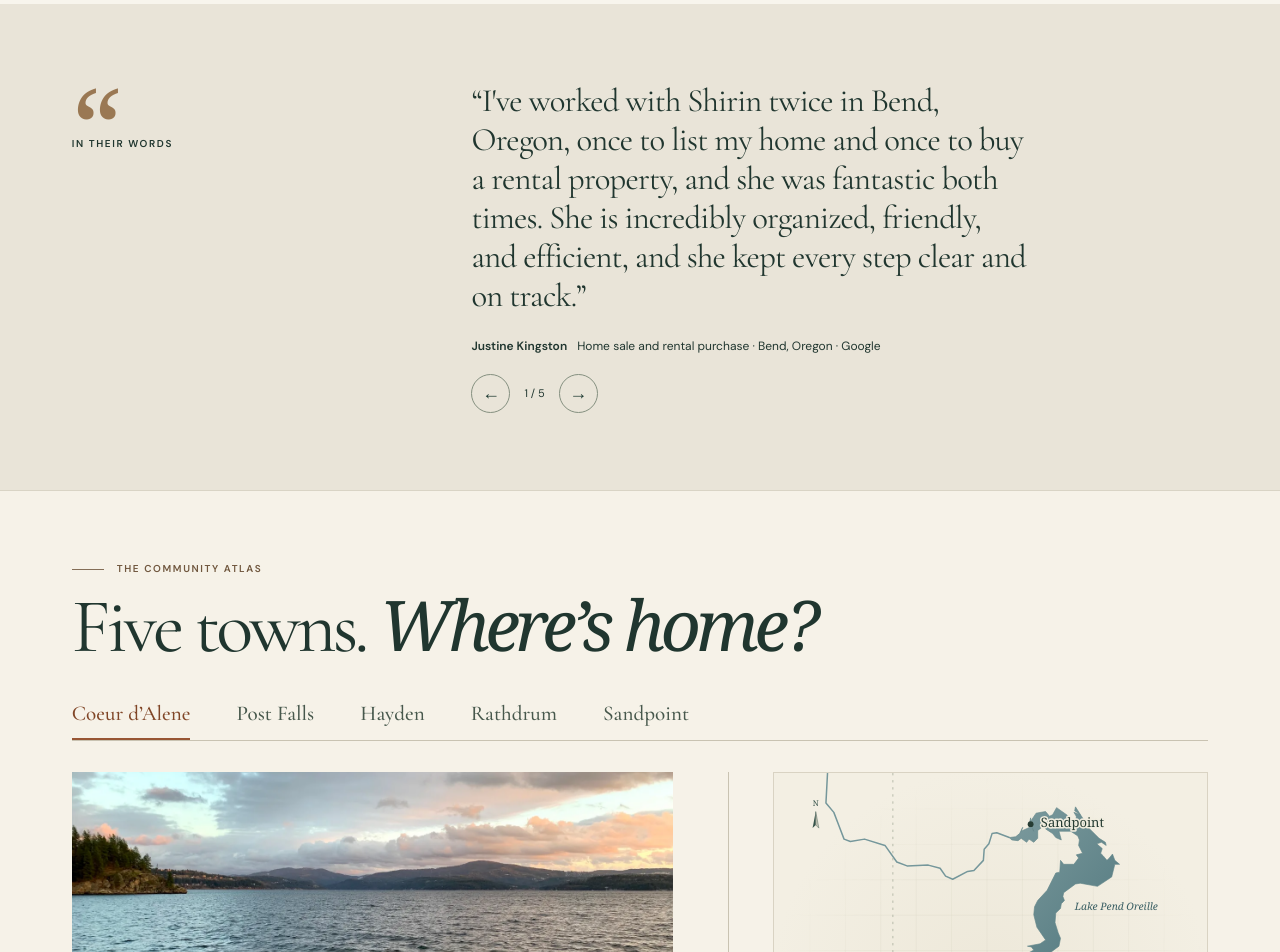
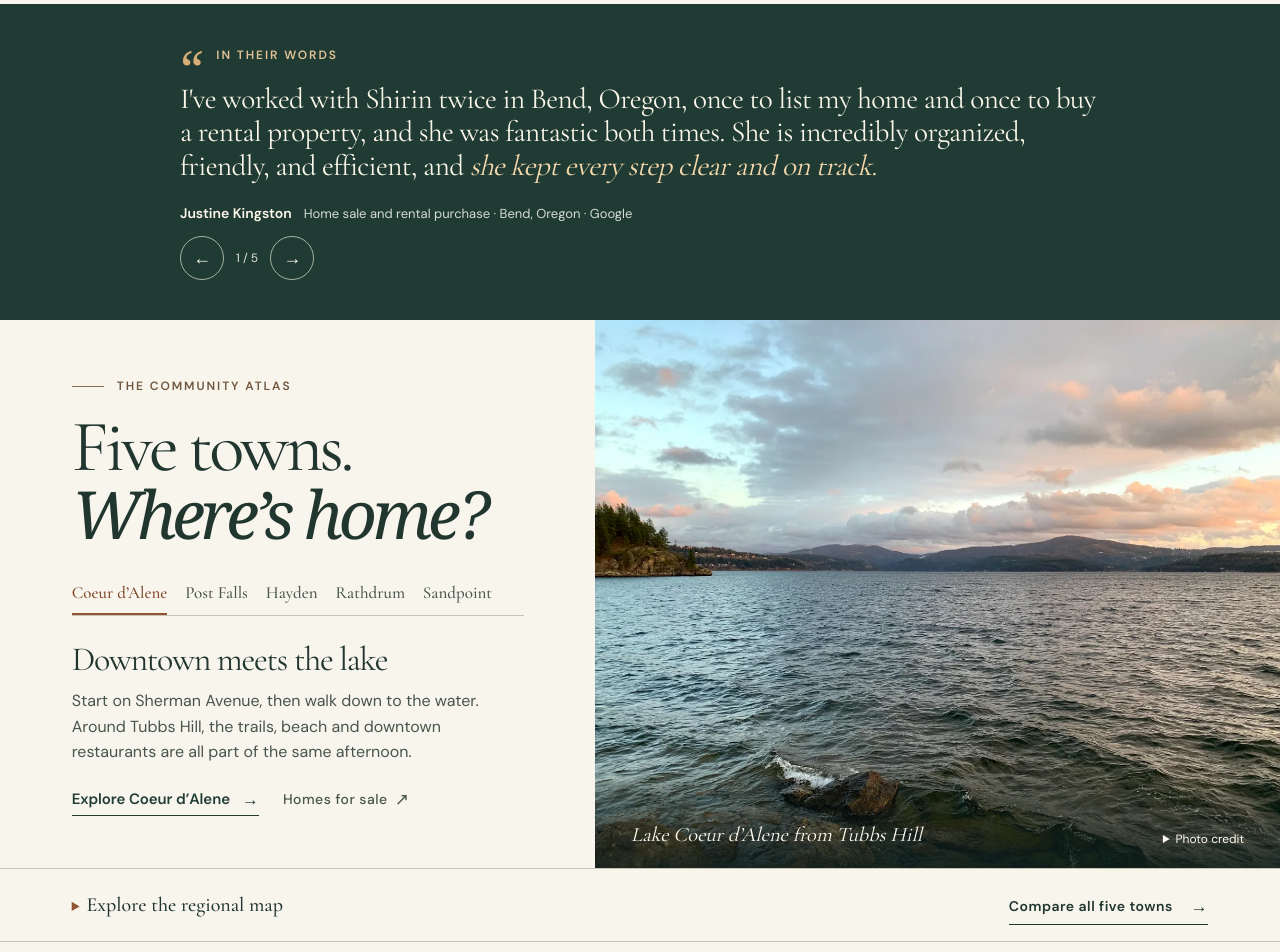
Before and after one commit to Unchainedmindprompts/Real-Estate-With-Shirin, a Next.js app: page / in a window 1280 px wide. Shown: the part 3240-4192 px from the top of the page. Built offline with nearby package versions, Linux system fonts and the light colour scheme.

Commit message:
Pair evergreen client reviews with a photographic Community Atlas

```diff
--- a/components/home/Home.module.css
+++ b/components/home/Home.module.css
@@ -86,59 +86,76 @@
 .signature { margin: 14px 0 0; font-family: 'Great Vibes', 'Snell Roundhand', cursive; font-size: 45px; line-height: 1.4; color: #8d6448; }
 .storyCopy .broker { font-size: 10px; color: #626b61; margin: 16px 0 0; }
 .atlas {
-  --atlas-paper: #f6f2e8;
+  --atlas-paper: #f8f5ed;
   --atlas-rule: #c9c3b2;
-  --atlas-copper: #985634;
+  --atlas-copper: #925332;
   background: var(--atlas-paper);
-  border-block: 1px solid #d9d4c5;
-  padding: clamp(52px,5.6vw,98px) var(--gutter) clamp(60px,6vw,105px);
 }
-.atlasInner { max-width: 1520px; margin: auto; }
-.atlasHeader .kicker { color: #70573e; }
-.atlasHeader h2 { font-size: clamp(56px,6vw,101px); margin: 14px 0 clamp(23px,2.5vw,40px); }
+.atlasSpread {
+  display: grid;
+  grid-template-columns: minmax(0,.93fr) minmax(0,1.07fr);
+  grid-template-areas: "heading photo" "choices photo" "story photo";
+  grid-template-rows: 1fr auto 1fr;
+}
+.atlasHeader, .townChoices, .atlasStory {
+  width: min(580px, calc(100% - 2 * var(--gutter)));
+  justify-self: center;
+}
+.atlasHeader { grid-area: heading; align-self: end; padding-top: clamp(35px,4vw,80px); }
+.atlasHeader .kicker { color: #70573e; font-size: 12px; }
+.atlasHeader h2 { font-size: clamp(50px,5.7vw,100px); margin: 17px 0 0; line-height: .96; }
+.atlasHeader h2 i { display: block; }
 .townChoices {
-  display: flex; gap: clamp(24px,3.6vw,62px); align-items: stretch;
-  overflow-x: auto; scrollbar-width: none; border-bottom: 1px solid var(--atlas-rule);
+  grid-area: choices; display: flex; flex-wrap: wrap; align-items: baseline;
+  gap: 0 clamp(14px,1.4vw,26px); margin-block: clamp(22px,2vw,34px);
+  border-bottom: 1px solid var(--atlas-rule);
 }
-.townChoices::-webkit-scrollbar { display: none; }
 .townChoices button {
-  position: relative; flex: none; padding: 4px 0 13px; min-height: 44px;
-  font: 500 clamp(19px,1.65vw,27px)/1.2 var(--serif);
-  color: #47584c; white-space: nowrap; scroll-margin-top: 86px;
+  position: relative; padding-block: 8px; min-height: 44px;
+  font: 500 clamp(17px,1.25vw,22px)/1.2 var(--serif);
+  color: #465449; white-space: nowrap; scroll-margin-top: 86px;
 }
 .townChoices button::after { content: ''; position: absolute; inset: auto 0 0; height: 2px; background: var(--atlas-copper); transform: scaleX(0); transform-origin: left; transition: transform .2s ease; }
 .townChoices button[aria-pressed=true],.townChoices button:hover { color: #804627; }
 .townChoices button[aria-pressed=true]::after,.townChoices button:hover::after { transform: scaleX(1); }
-.atlas .townChoices button:focus-visible { outline-offset: -2px; }
-.atlasSpread {
-  display: grid; grid-template-columns: minmax(0,1.25fr) minmax(0,1fr);
-  gap: clamp(30px,4.3vw,78px); margin-top: clamp(23px,2.4vw,40px); align-items: start;
-}
-.townPhotoWindow { position: relative; overflow: hidden; background: #d5d9cc; aspect-ratio: 2.15; }
+.atlas .townChoices button:focus-visible { outline-offset: 1px; }
+.townPhoto { grid-area: photo; position: relative; isolation: isolate; min-height: clamp(420px,34vw,670px); background: #677b7c; }
+.townPhotoWindow { position: absolute; inset: 0; overflow: hidden; }
 .townPhotoWindow img { object-fit: cover; opacity: 0; transition: opacity .36s ease; }
 .townPhotoWindow img[data-visible=true] { opacity: 1; }
-.townPhoto figcaption { display: flex; flex-wrap: wrap; align-items: baseline; justify-content: space-between; gap: 4px 16px; padding-top: 8px; }
-.townPhoto figcaption>span { font: italic 15px/1.3 var(--serif); color: #425348; }
-.photoCredit { position: relative; font: 11px/1.5 var(--sans); color: #4e574e; }
+.townPhoto figcaption {
+  position: absolute; inset: auto 0 0; display: flex; flex-wrap: wrap; align-items: end;
+  justify-content: space-between; gap: 4px 16px; padding: 55px clamp(20px,2.8vw,54px) 20px;
+  background: linear-gradient(transparent,rgba(16,33,31,.85)); color: #fffaf0;
+}
+.townPhoto figcaption>span { font: italic clamp(18px,1.6vw,28px)/1.2 var(--serif); }
+.photoCredit { font: 12px/1.5 var(--sans); }
 .photoCredit summary { cursor: pointer; text-underline-offset: 3px; }
 .photoCredit summary:hover,.photoCredit a { text-decoration: underline; }
-.photoCredit p { position: absolute; top: 100%; right: 0; z-index: 2; padding: 10px 14px; width: max-content; max-width: 215px; background: var(--atlas-paper); border: 1px solid var(--atlas-rule); }
-.townInfo { padding-top: clamp(19px,2.2vw,34px); }
-.townInfo h3 { font-size: clamp(35px,3.2vw,57px); line-height: 1.03; margin-bottom: 12px; letter-spacing: -.035em; }
-.townInfo>p { max-width: 61ch; font-size: clamp(15px,1.04vw,18px); line-height: 1.65; }
-.townActions { gap: 12px 25px; align-items: baseline; margin-top: clamp(15px,1.6vw,26px); }
-.townActions a:first-child { font: 600 15px/1.4 var(--sans); letter-spacing: -.005em; color: var(--pine); gap: 14px; }
-.townActions a:last-child { border: 0; color: #48564a; font-size: 13px; font-weight: 500; gap: 7px; }
+.photoCredit p {
+  position: absolute; bottom: 56px; right: clamp(16px,2.8vw,54px); z-index: 2;
+  padding: 10px 14px; max-width: min(240px,85%); background: var(--atlas-paper); color: var(--ink);
+}
+.atlasStory { grid-area: story; align-self: start; padding-bottom: clamp(36px,4vw,80px); }
+.townInfo h3 { font-size: clamp(28px,2.65vw,46px); line-height: 1.07; margin-bottom: 10px; letter-spacing: -.035em; }
+.townInfo>p { max-width: 54ch; font-size: clamp(16px,1.05vw,19px); line-height: 1.6; }
+.townActions { gap: 10px 24px; align-items: baseline; margin-top: clamp(14px,1.4vw,24px); }
+.townActions a:first-child { font: 600 15px/1.4 var(--sans); letter-spacing: -.005em; color: var(--pine); gap: 12px; }
+.townActions a:last-child { border: 0; color: #48564a; font-size: 14px; font-weight: 500; gap: 7px; }
 .townActions a:hover,.comparison:hover { color: var(--atlas-copper); }
-.atlasFigure { border-left: 1px solid var(--atlas-rule); padding-left: clamp(23px,3.5vw,65px); text-align: left; }
-.atlasPlate { display: grid; place-items: center; background: radial-gradient(ellipse at center,#ede8d9 0%,#f3efe3 72%); border: 1px solid #d9d3c3; }
-.atlasPlate svg { display: block; width: 100%; height: auto; max-height: 555px; }
-.atlasLegend {
-  display: flex; align-items: baseline; justify-content: space-between; gap: 8px;
-  padding: 11px 0 15px; border-bottom: 1px solid var(--atlas-rule); color: #4c574a; font-size: 9px; letter-spacing: .1em;
+.atlasCompanion {
+  display: grid; grid-template-columns: minmax(0,1fr) auto; align-items: baseline; gap: 16px;
+  padding: 14px max(var(--gutter), calc((100% - 1600px)/2));
+  border-block: 1px solid var(--atlas-rule);
 }
-.atlasLegend a { font: 11px var(--sans); text-transform: none; letter-spacing: 0; text-decoration: underline; text-underline-offset: 3px; }
-.atlas .comparison { display: flex; width: 100%; justify-content: space-between; padding: 15px 0 4px; border: 0; font: 500 clamp(20px,1.8vw,30px)/1.2 var(--serif); letter-spacing: -.015em; }
+.atlasFigure summary { width: fit-content; cursor: pointer; font: 500 20px/1.5 var(--serif); padding: 7px 0; }
+.atlasFigure summary::marker { color: var(--atlas-copper); font-size: .7em; }
+.atlasFigure figure { width: min(100%,560px); padding-block: 12px; }
+.atlasPlate { background: radial-gradient(ellipse at center,#ede8d9 0%,#f3efe3 72%); border: 1px solid #d9d3c3; }
+.atlasPlate svg { display: block; width: 100%; height: auto; }
+.atlasLegend { display: flex; justify-content: space-between; align-items: baseline; gap: 8px; padding-top: 9px; color: #4c574a; }
+.atlasLegend a { font: 12px var(--sans); text-transform: none; letter-spacing: 0; text-decoration: underline; text-underline-offset: 3px; }
+.atlas .comparison { font-size: 14px; }
 .waterLabels { font: italic 13px Georgia,serif; fill: #375d62; }
 .mapRegion { font: 8px Arial,sans-serif; fill: #676653; }
 .mapTown { cursor: pointer; fill: #263c33; }
@@ -149,24 +166,28 @@
 .mapTown:hover .halo,.mapTown:focus-visible .halo { stroke: #513f2d; stroke-width: 2; }
 .mapTown:focus-visible { outline: none; }
 @media (max-width:800px) {
-  .atlasSpread { grid-template-columns: minmax(0,1fr); gap: 32px; }
-  .atlasFigure { padding: 0; border: 0; }
-  .atlasPlate svg { max-height: 450px; }
-  .atlas .townChoices { gap: 26px; }
+  .atlasSpread {
+    grid-template-columns: minmax(0,1fr); grid-template-rows: auto;
+    grid-template-areas: "heading" "choices" "photo" "story";
+  }
+  .atlasHeader,.townChoices,.atlasStory { width: calc(100% - 2 * var(--gutter)); }
+  .atlasHeader { padding-top: 36px; }
+  .atlasHeader h2 { font-size: clamp(48px,8.2vw,65px); line-height: 1; margin-top: 10px; }
+  .atlasHeader h2 i { display: inline-block; }
+  .townChoices { margin-block: 10px 15px; gap: 0 18px; }
+  .townPhoto { min-height: 0; aspect-ratio: 1.8; }
+  .townPhoto figcaption { padding: 38px var(--gutter) 14px; }
+  .atlasStory { padding-block: 24px 30px; }
 }
-@media (max-width:650px) {
-  .atlas { padding-block: 45px 50px; }
-  .atlasHeader h2 { font-size: clamp(55px,11vw,71px); line-height: .94; margin: 15px 0 20px; }
-  .atlasHeader h2 i { display: block; }
-  .townChoices { margin-right: calc(-1 * var(--gutter)); padding-right: var(--gutter); }
-  .townPhotoWindow { aspect-ratio: 1.85; }
-  .atlasPlate svg { max-height: 400px; }
+@media (max-width:550px) {
+  .atlasCompanion { grid-template-columns: minmax(0,1fr); gap: 0; }
+  .atlas .comparison { justify-self: start; }
 }
 @media (prefers-reduced-motion:reduce) { .townPhotoWindow img,.townChoices button::after { transition: none; } }
 .journal { padding: clamp(65px,7.5vw,128px) var(--gutter); max-width: 1800px; margin:0 auto; }
 .sectionTop { display:flex; justify-content: space-between; align-items:flex-end; gap:18px; margin-bottom: clamp(25px,3.4vw,57px); }
 .sectionTop h2 { margin-top: 17px; }
-.railControls button,.reviewControls button { border-color: #859080; color: var(--pine); }
+.railControls button { border-color: #859080; color: var(--pine); }
 .railControls button:disabled { opacity:.3; cursor:default; }
 .weekend { padding-top: clamp(65px,7.5vw,128px); }
 .weekendHeader { max-width: 1800px; margin: 0 auto; padding: 0 var(--gutter) clamp(26px,3vw,48px); }
@@ -195,11 +216,23 @@
  .weekend .railControls { display: flex; justify-content: flex-end; padding: 14px var(--gutter) 18px; }
  .weekend .railControls button { height: 44px; width: 44px; }
 }
-.reviews { display:grid; grid-template-columns: .45fr 1fr; gap: 6%; align-items:start; background:#e9e4d8; padding: clamp(56px,6vw,105px) max(var(--gutter),calc((100vw - 1450px)/2)); }
-.quotation { font: 110px/.79 Georgia,serif; color: #9a7853; display:block; height:56px; }
-.reviewBody blockquote { font: 400 clamp(25px,2.55vw,43px)/1.2 var(--serif); letter-spacing:-.024em; max-width: 36ch; }
-.reviewBody figcaption { display:flex; flex-wrap:wrap; gap:10px; align-items:center; font-size:12px; margin:20px 0 18px; }
-.reviewControls { gap:14px; font-size:11px; }
+.reviews {
+  background: #203b33; color: #faf6e9;
+  padding: clamp(30px,3.1vw,55px) var(--gutter);
+}
+.reviewBody { max-width: 920px; margin-inline: auto; }
+.reviewBody .kicker { color: #e2c397; gap: 11px; font-size: 12px; }
+.quotation { height: 23px; font: 52px/.94 Georgia,serif; color: #d4ad77; }
+.reviewBody blockquote {
+  margin-top: 15px; font: 400 clamp(26px,2.28vw,42px)/1.16 var(--serif);
+  letter-spacing: -.021em; text-wrap: pretty;
+}
+.reviewBody blockquote em { color: #f5d8ac; }
+.reviewBody figcaption { display: flex; align-items: baseline; flex-wrap: wrap; gap: 3px 12px; margin-top: 20px; font: 13px/1.5 var(--sans); color: #d4ddd3; }
+.reviewBody figcaption strong { color: #fff9ec; font-size: 14px; }
+.reviewControls { gap: 12px; margin-top: 12px; color: #e8e9dc; font-size: 12px; font-variant-numeric: tabular-nums; }
+.reviewControls button { color: #faf6e9; border-color: #a5b2a3; width: 44px; height: 44px; }
+.reviewControls button:hover { color: var(--pine); background: #f8f3e6; }
 .guideGrid { display:grid; grid-template-columns:repeat(3,1fr); gap: clamp(22px,3.2vw,54px); }
 .guide { display:flex; flex-direction:column; align-items:flex-start; border-top:1px solid #9aa698; padding-top:22px; }
 .guide h3 { font-size:clamp(30px,3vw,49px); line-height:1.04; letter-spacing:-.045em; margin:16px 0; }
@@ -251,8 +284,6 @@
  .weekendHeader h2 { font-size: clamp(47px,10.7vw,66px); margin-top: 12px; }
  .rail { height: clamp(360px,108vw,490px); }
  .weekendPanel,.weekendPanel[data-expanded=true] { flex-basis: 85%; }
- .reviews { grid-template-columns:1fr; gap:20px; padding:40px var(--gutter); }
- .reviewAside { display:flex; gap:12px; align-items:center; } .quotation { height:28px; font-size:68px; }
  .guideGrid { grid-template-columns:1fr; gap:25px; } .guide { padding-top:18px; }
  .guide h3 { margin:9px 0; } .guide .readGuide { padding-top:12px; }
  .journal .darkTextLink { font-size:11px; gap:8px; white-space:nowrap; }
--- a/components/home/LifeAndReviews.tsx
+++ b/components/home/LifeAndReviews.tsx
@@ -81,14 +81,41 @@ export function Weekend() {
 }
 
 type Review = { name: string; context: string; quote: string }
+const reviewEmphasis = 'she kept every step clear and on track.'
+
 export function Reviews({ reviews }: { reviews: Review[] }) {
-  const [active,setActive]=useState(0)
-  return <section className={s.reviews} aria-label="Client reviews">
-    <div className={s.reviewAside}><span aria-hidden="true" className={s.quotation}>“</span><p className={s.kicker}>In their words</p></div>
-    <div className={s.reviewBody}><div aria-live="polite" aria-atomic="true">
-      {reviews.map((r,i)=><figure key={r.name} hidden={i!==active}><blockquote>“{r.quote}”</blockquote><figcaption><strong>{r.name}</strong><span>{r.context}</span></figcaption></figure>)}
-    </div><div className={s.reviewControls}>
-      <button aria-label="Previous client review" onClick={()=>setActive((active+reviews.length-1)%reviews.length)}>←</button><span>{active+1} / {reviews.length}</span><button aria-label="Next client review" onClick={()=>setActive((active+1)%reviews.length)}>→</button>
-    </div></div>
-  </section>
+  const [active, setActive] = useState(0)
+
+  return (
+    <section id="client-reviews" className={s.reviews} aria-label="Client reviews">
+      <div className={s.reviewBody}>
+        <p className={s.kicker}>
+          <span aria-hidden="true" className={s.quotation}>“</span>
+          In their words
+        </p>
+        <div id="client-review-slides" aria-live="polite" aria-atomic="true">
+          {reviews.map((review, index) => (
+            <figure key={review.name} hidden={index !== active}>
+              <blockquote>
+                {review.quote.endsWith(reviewEmphasis) ? (
+                  <>{review.quote.slice(0, -reviewEmphasis.length)}<em>{reviewEmphasis}</em></>
+                ) : review.quote}
+              </blockquote>
+              <figcaption>
+                <strong>{review.name}</strong>
+                <span>{review.context}</span>
+              </figcaption>
+            </figure>
+          ))}
+        </div>
+        <div className={s.reviewControls}>
+          <button type="button" aria-label="Previous client review" aria-controls="client-review-slides"
+            onClick={() => setActive(index => (index + reviews.length - 1) % reviews.length)}>←</button>
+          <span>{active + 1} / {reviews.length}</span>
+          <button type="button" aria-label="Next client review" aria-controls="client-review-slides"
+            onClick={() => setActive(index => (index + 1) % reviews.length)}>→</button>
+        </div>
+      </div>
+    </section>
+  )
 }
--- a/components/home/TownAtlas.tsx
+++ b/components/home/TownAtlas.tsx
@@ -80,26 +80,24 @@ export default function TownAtlas() {
   }
 
   return <section className={s.atlas} id="communities" aria-labelledby="atlas-title">
-    <div className={s.atlasInner}>
+    <div className={s.atlasSpread}>
       <header className={s.atlasHeader}>
         <p className={s.kicker}><span className={s.shortRule}/>The community atlas</p>
         <h2 id="atlas-title">Five towns. <i>Where’s home?</i></h2>
       </header>
       <div className={s.townChoices} ref={indexRef} role="group" aria-label="Choose a town">
         {towns.map((item, index) => (
-          <button type="button" key={item.slug} aria-pressed={index === active} aria-controls="town-story"
+          <button type="button" key={item.slug} aria-pressed={index === active} aria-controls="town-story town-photograph"
             onClick={() => setActive(index)}>{item.name}</button>
         ))}
       </div>
-      <div className={s.atlasSpread}>
-        <article className={s.atlasStory} id="town-story" aria-labelledby="town-headline">
-          <figure className={s.townPhoto}>
+      <figure className={s.townPhoto} id="town-photograph">
         <div className={s.townPhotoWindow}>
           {towns.map((item, index) => (
             <Image key={item.slug} src={'/images/community-atlas/' + item.slug + '.webp'}
               alt={index === active ? item.photo.alt : ''} aria-hidden={index !== active}
               data-visible={index === active} style={{objectPosition: item.photo.position}} fill
-                  sizes="(max-width: 800px) 94vw, (max-width: 1620px) 52vw, 820px"/>
+              sizes="(max-width: 800px) 100vw, 54vw"/>
           ))}
         </div>
         <figcaption>
@@ -111,6 +109,7 @@ export default function TownAtlas() {
           </details>
         </figcaption>
       </figure>
+      <article className={s.atlasStory} id="town-story" aria-labelledby="town-headline">
         <div className={s.townInfo} aria-live="polite" aria-atomic="true">
           <h3 id="town-headline">{town.phrase}</h3>
           <p>{town.detail}</p>
@@ -120,7 +119,10 @@ export default function TownAtlas() {
           <a href={IDX_SEARCH_BY_AREA[town.slug]}>Homes for sale <span aria-hidden="true">↗</span></a>
         </div>
       </article>
-        <div className={s.atlasFigure}>
+    </div>
+    <div className={s.atlasCompanion}>
+      <details className={s.atlasFigure}>
+        <summary>Explore the regional map</summary>
         <figure>
             <div className={s.atlasPlate}>
               <svg viewBox="0 0 550 550" role="group" aria-label="Interactive map of five North Idaho towns">
@@ -173,9 +175,8 @@ export default function TownAtlas() {
               <a href="https://www.arcgis.com/home/search.html?q=USA%20Detailed%20Water%20Bodies">Water data · Esri</a>
             </figcaption>
         </figure>
+      </details>
       <Link href={comparisonPath} className={s.comparison}>Compare all five towns <span aria-hidden="true">→</span></Link>
-        </div>
-      </div>
     </div>
   </section>
 }
```
Lines whose indentation alone changed are shown as unchanged.
